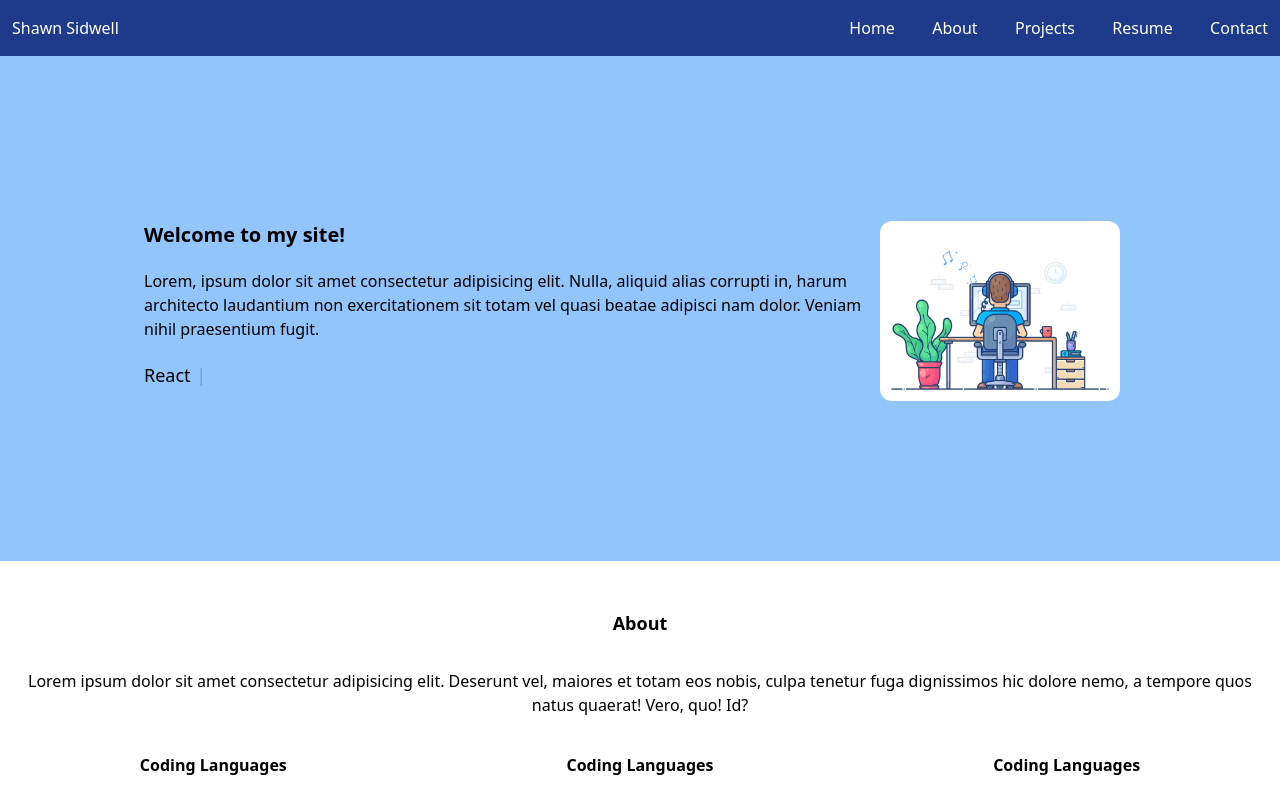
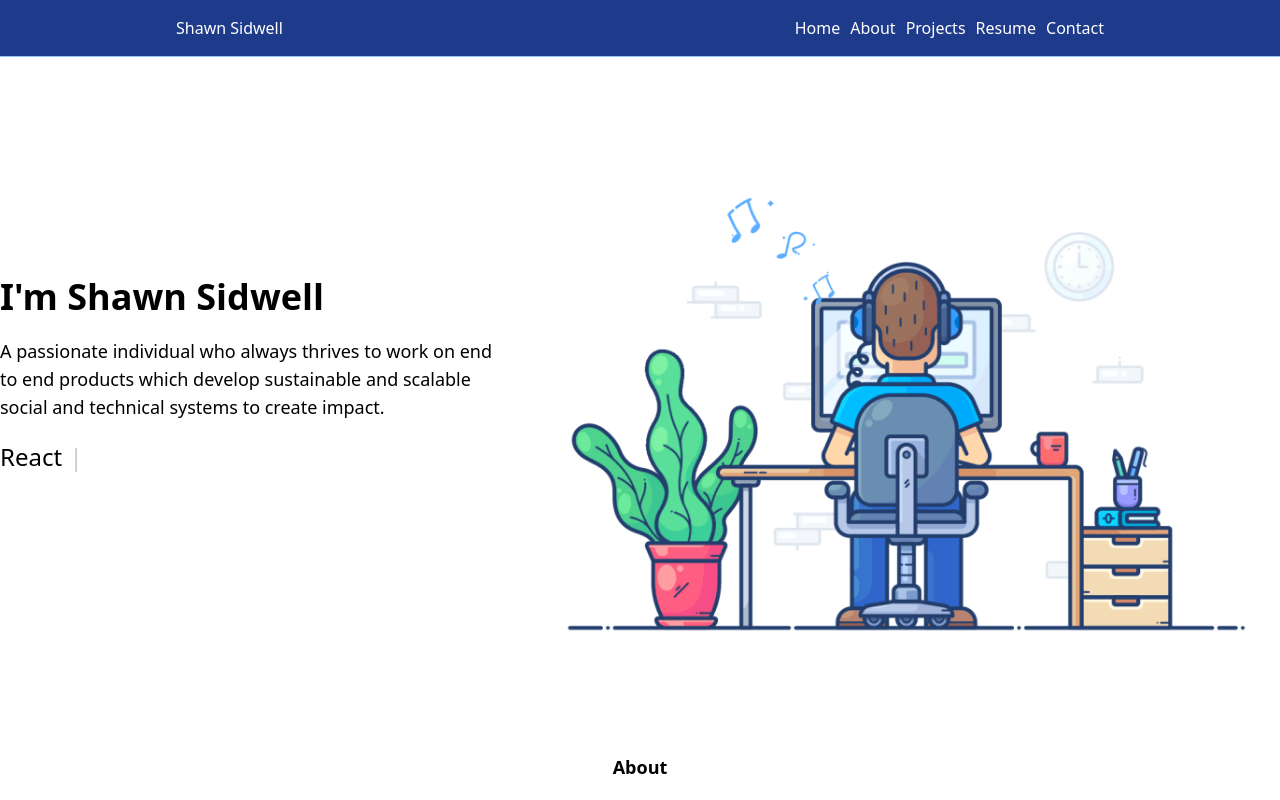
Before and after one commit to ShawnRSidwell/portfolio, a React (Vite) app: page / in a window 1280 px wide. Shown: the top 800 px of the page. Built offline with nearby package versions, Linux system fonts and the light colour scheme.

Commit message:
Fix home

```diff
--- a/src/App.jsx
+++ b/src/App.jsx
@@ -13,11 +13,13 @@ function App() {
       <HeaderProvider>
         <Header />
       </HeaderProvider>
-      <Home />
-      <About />
-      <Projects />
-      <Resume />
-      <Contact />
+      <div className="mx-auto max-w-7xl my-7">
+        <Home />
+        <About />
+        <Projects />
+        <Resume />
+        <Contact />
+      </div>
       <Footer />
     </>
   );
--- a/src/components/Header/Header.jsx
+++ b/src/components/Header/Header.jsx
@@ -14,7 +14,7 @@ function Header() {
 
   return (
     <header
-      className={` sticky top-0 z-[20] flex items-center justify-between border-b flex-wrap  py-4 px-3 transition-all duration-500 ${
+      className={` sticky top-0 z-[20] flex items-center justify-between border-b flex-wrap  py-4 px-44 transition-all duration-500 ${
         isSticky
           ? "bg-slate-200/90 bg-border-slate-100"
           : "bg-blue-900 border-blue-300"
--- a/src/components/Home/Home.jsx
+++ b/src/components/Home/Home.jsx
@@ -1,18 +1,24 @@
-import Jumbotron from "./Jumbotron";
+// import Jumbotron from "./Jumbotron";
 import Type from "./Type";
 import codingGif from "../../assets/CodingGif.gif";
 
 function Home() {
   return (
-    <div id="home" className="p-36 bg-blue-300 main">
-      <Jumbotron headline="Welcome to my site!" image={codingGif}>
-        Lorem, ipsum dolor sit amet consectetur adipisicing elit. Nulla, aliquid
-        alias corrupti in, harum architecto laudantium non exercitationem sit
-        totam vel quasi beatae adipisci nam dolor. Veniam nihil praesentium
-        fugit.
+    <section
+      id="home"
+      className="flex justify-center items-center mx-auto mb-10"
+    >
+      <div className="flex flex-col items-start">
+        <h2 className="text-4xl font-extrabold py-5">I'm Shawn Sidwell</h2>
+        <p className="mr-5	text-lg">
+          A passionate individual who always thrives to work on end to end
+          products which develop sustainable and scalable social and technical
+          systems to create impact.
+        </p>
         <Type />
-      </Jumbotron>
-    </div>
+      </div>
+      <img className="size-7/12 mt-5" src={codingGif} alt="icon" />
+    </section>
   );
 }
 
--- a/src/components/Home/Type.jsx
+++ b/src/components/Home/Type.jsx
@@ -2,7 +2,7 @@ import Typewriter from "typewriter-effect";
 
 function Type() {
   return (
-    <div className="py-5 text-lg">
+    <div className="py-5 text-2xl">
       <Typewriter
         options={{
           strings: ["Java Engineer", "React Developer", "Softare Architect"],
```
